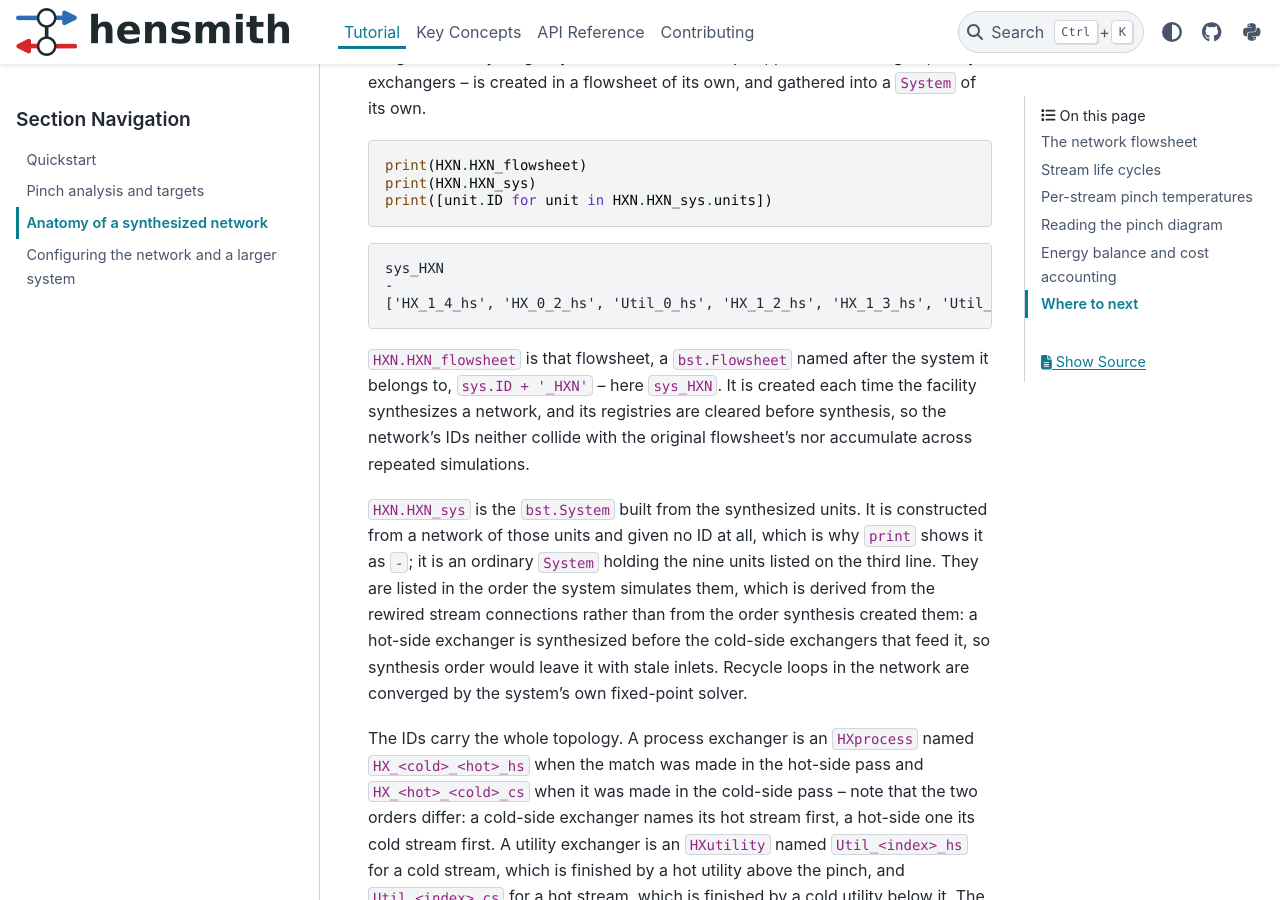
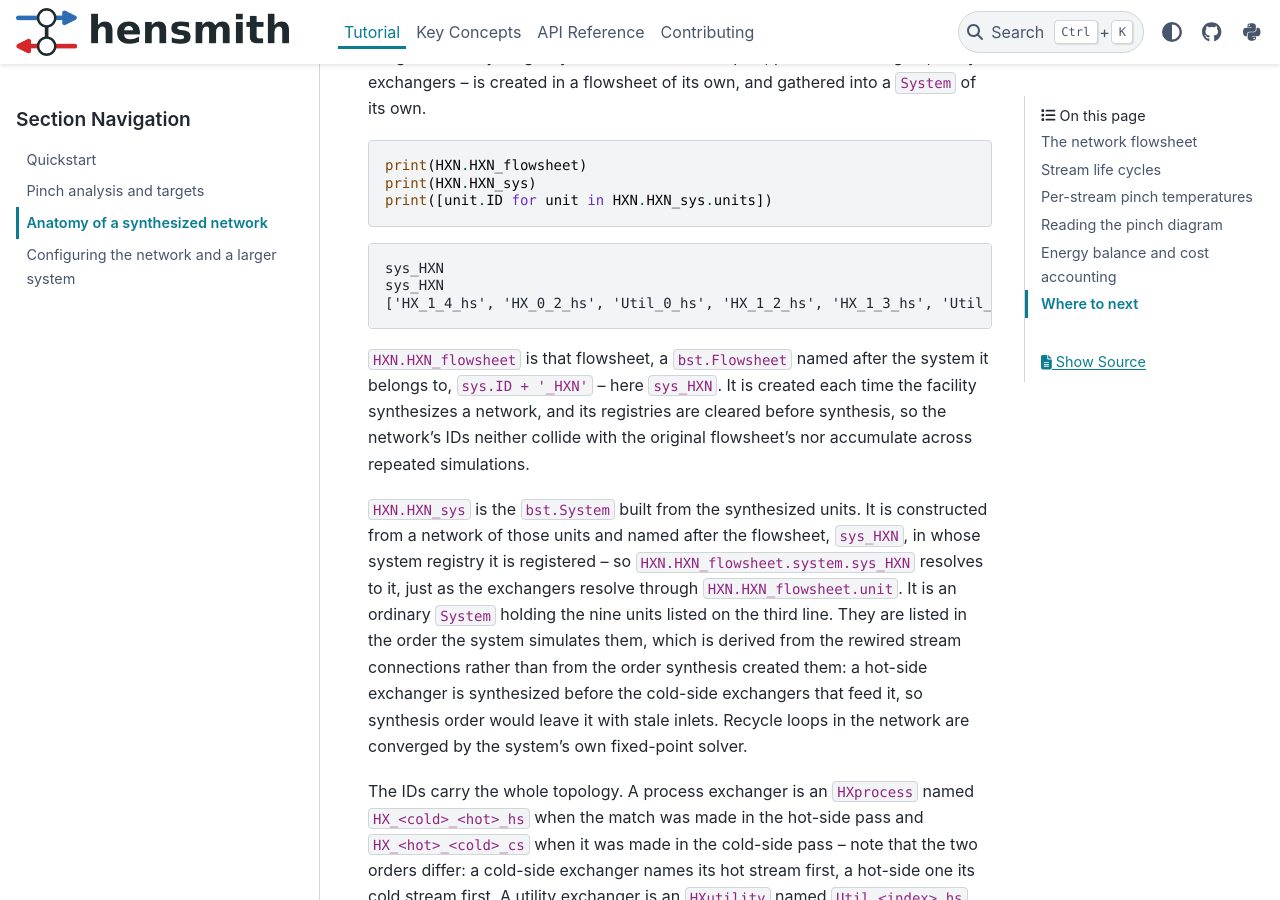
Before and after one commit to BioSTEAMDevelopmentGroup/hensmith, a Sphinx documentation site: the page built from docs/source/tutorial/03_network_anatomy.rst, in a window 1280 px wide and 900 px high, scrolled down 1054 px. Built offline with Sphinx 7.4.7 and the PyData theme 0.15.4, drawn with Linux system fonts in a browser that asks for light colours; the version number is read from the project's files by our own code.

Commit message:
describe the named network system in chapter 03 and the API table
fix-hxn-sys-id gives HXN_sys the '<sys>_HXN' ID and registers it in the
network flowsheet, so the chapter 03 passage that explained the '-' printed
for an unnamed system is no longer true. Say instead that the system is
named after its flowsheet and resolves through HXN_flowsheet.system, mirror
that in the API attribute table, and regenerate the chapter 03 flowsheet
capture (second line '-' -> 'sys_HXN'). build_all.py changed nothing else:
no other capture and no figure differs, as expected for a name that default
'thorough' diagrams never draw.

Validated: build_all.py exit 0; full sphinx -W --keep-going rebuild (-E -a)
succeeded with zero warnings; full suite 35 passed after the merge.

Co-Authored-By: Claude Fable 5.1 <noreply@anthropic.com>

```diff
--- a/docs/source/API/heat_exchanger_network.rst
+++ b/docs/source/API/heat_exchanger_network.rst
@@ -138,7 +138,7 @@ the cached network.
      - The original heat utilities rearranged into stream order, so that they align with ``stream_life_cycles``.
    * - ``HXN_sys``
      - System
-     - The system built from the synthesized exchangers, converged and summarized during costing.
+     - The system built from the synthesized exchangers, named ``<sys>_HXN`` and registered in ``HXN_flowsheet``; converged and summarized during costing.
    * - ``HXN_flowsheet``
      - Flowsheet
      - The flowsheet ``<sys>_HXN`` holding the network's stream copies and exchangers.
--- a/docs/source/_generated/ch03_flowsheet.txt
+++ b/docs/source/_generated/ch03_flowsheet.txt
@@ -1,3 +1,3 @@
 sys_HXN
--
+sys_HXN
 ['HX_1_4_hs', 'HX_0_2_hs', 'Util_0_hs', 'HX_1_2_hs', 'HX_1_3_hs', 'Util_1_hs', 'Util_3_cs', 'Util_2_cs', 'Util_4_cs']
--- a/docs/source/tutorial/03_network_anatomy.rst
+++ b/docs/source/tutorial/03_network_anatomy.rst
@@ -50,9 +50,11 @@ before synthesis, so the network's IDs neither collide with the original
 flowsheet's nor accumulate across repeated simulations.
 
 ``HXN.HXN_sys`` is the ``bst.System`` built from the synthesized units. It is
-constructed from a network of those units and given no ID at all, which is why
-``print`` shows it as ``-``; it is an ordinary ``System`` holding the nine
-units listed on the third line. They are listed in the order the system
+constructed from a network of those units and named after the flowsheet,
+``sys_HXN``, in whose system registry it is registered -- so
+``HXN.HXN_flowsheet.system.sys_HXN`` resolves to it, just as the exchangers
+resolve through ``HXN.HXN_flowsheet.unit``. It is an ordinary ``System``
+holding the nine units listed on the third line. They are listed in the order the system
 simulates them, which is derived from the rewired stream connections rather
 than from the order synthesis created them: a hot-side exchanger is synthesized
 before the cold-side exchangers that feed it, so synthesis order would leave it
```
